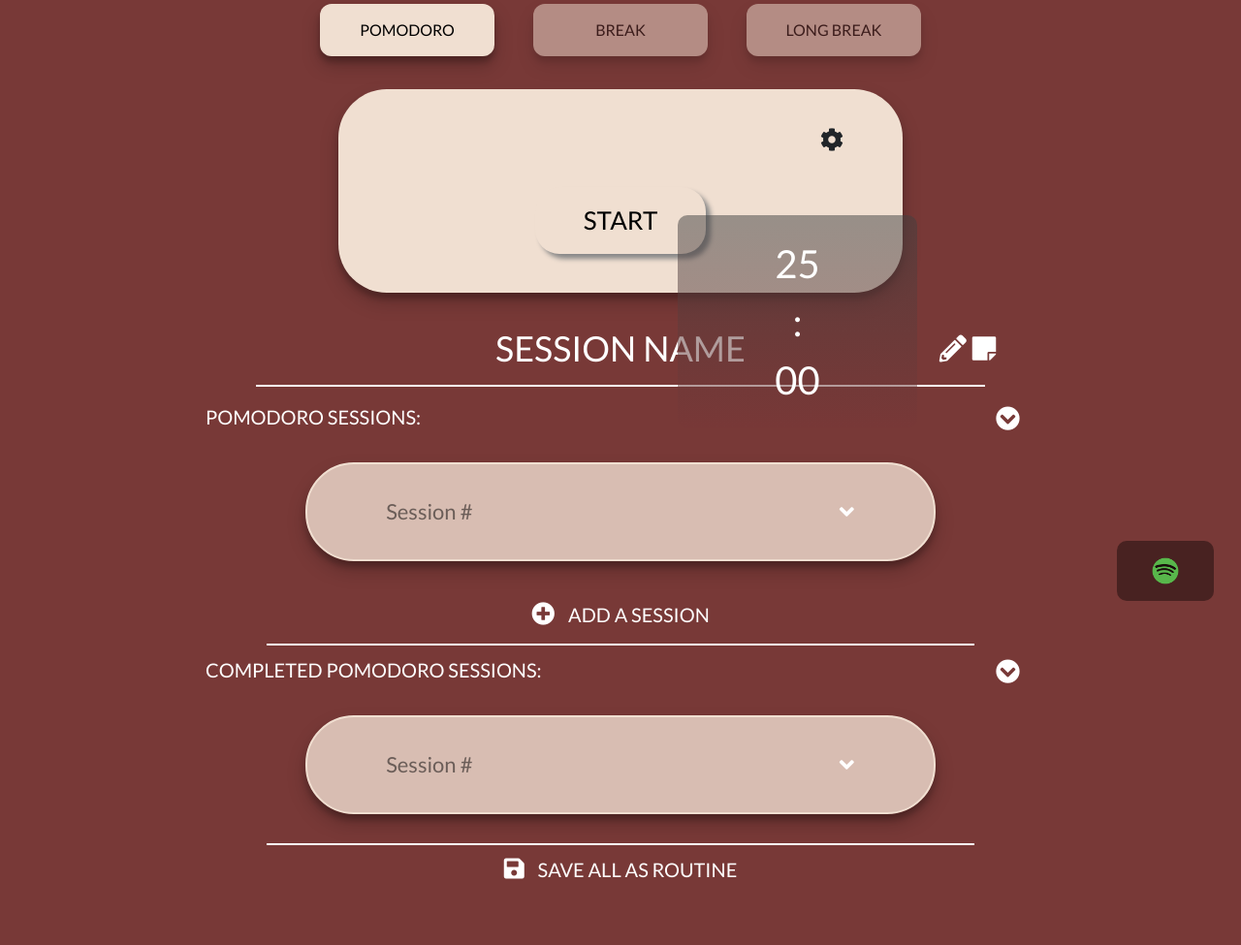
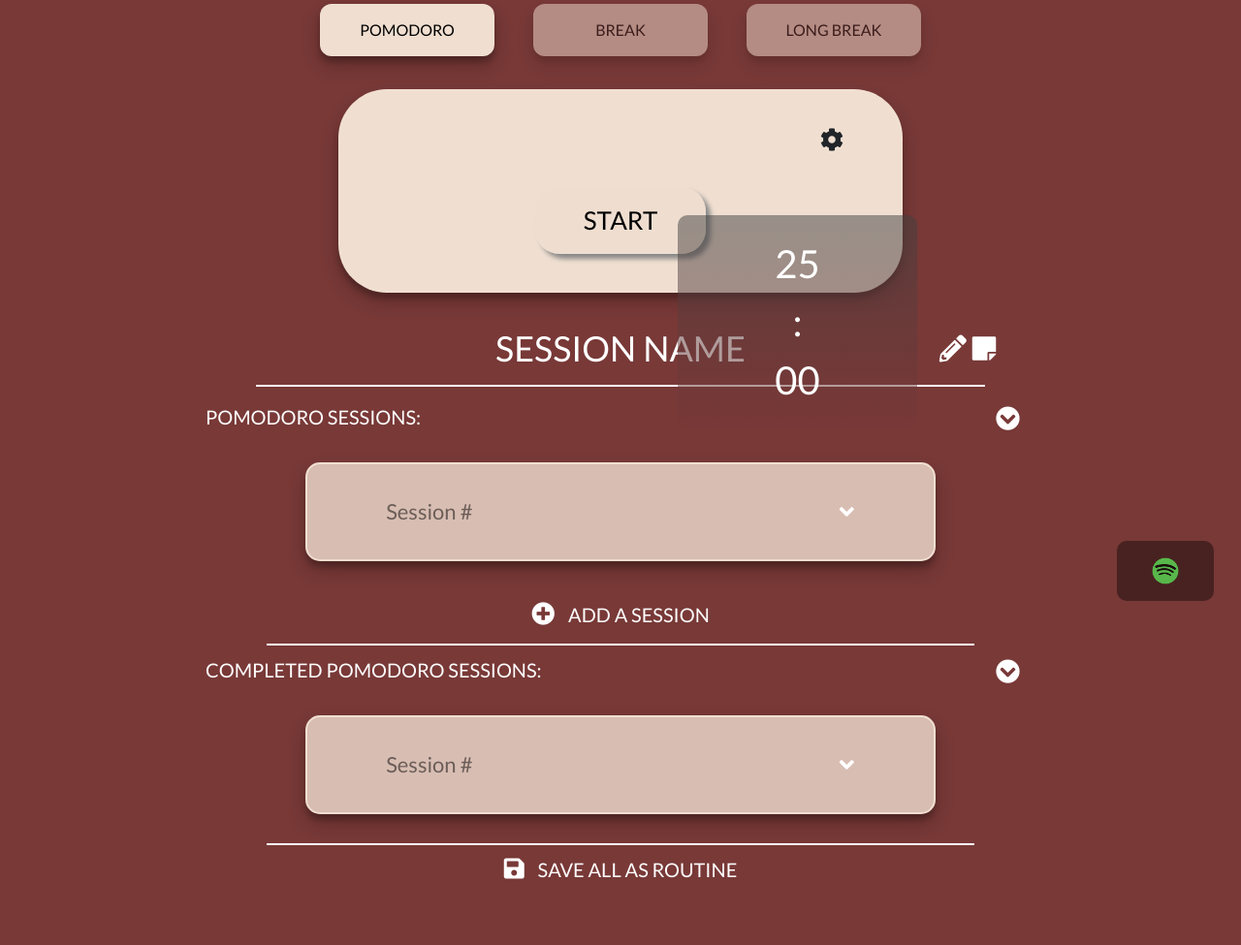
Before and after one commit to jaydejesus14/Pomodoro, a PHP site: page /timer.html in a window 1280 px wide. Shown: the part 157-1132 px from the top of the page at 97% size. Run offline with PHP 8.4, Linux system fonts and the light colour scheme; some libraries are stand-ins or nearby versions.

Commit message:
minor ongoing changes

```diff
--- a/style.css
+++ b/style.css
@@ -398,7 +398,7 @@ circle{
 #timerStart_btn {
   border-radius: 25px;
   color: black;
-  background-color: #F0DFD1;
+  background-color: rgb( 240, 223, 209,0.7);
   padding: 15px 50px;
   cursor: pointer;
   margin-top: 30px;
@@ -494,7 +494,7 @@ circle{
   width: 60%;
   margin: 30px 0px;
   padding: 20px 10px;
-  border-radius: 50px;
+  border-radius: 15px;
   box-sizing: content-box;
   background-color: rgb(240, 223, 209, 0.8);
   border: 2px solid #F0DFD1;
@@ -505,7 +505,7 @@ circle{
   width: 60%;
   margin: 30px 0px;
   padding: 20px 10px;
-  border-radius: 50px;
+  border-radius: 15px;
   box-sizing: content-box;
   background-color:#F0DFD1;
   border: 2px solid #F0DFD1;
```
